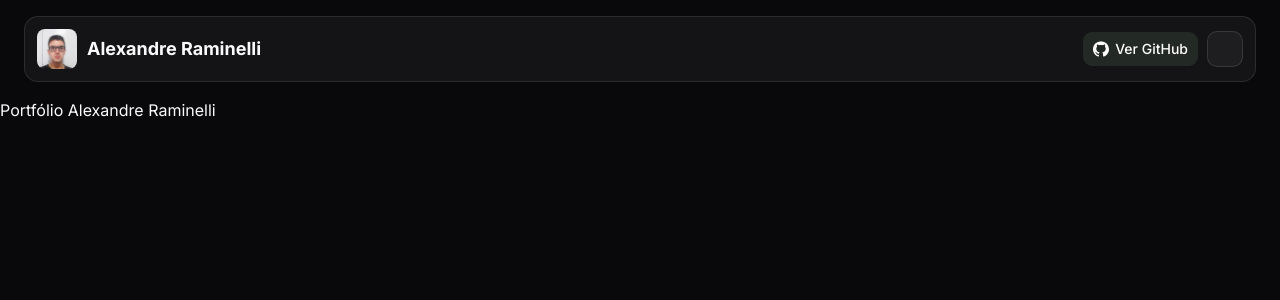
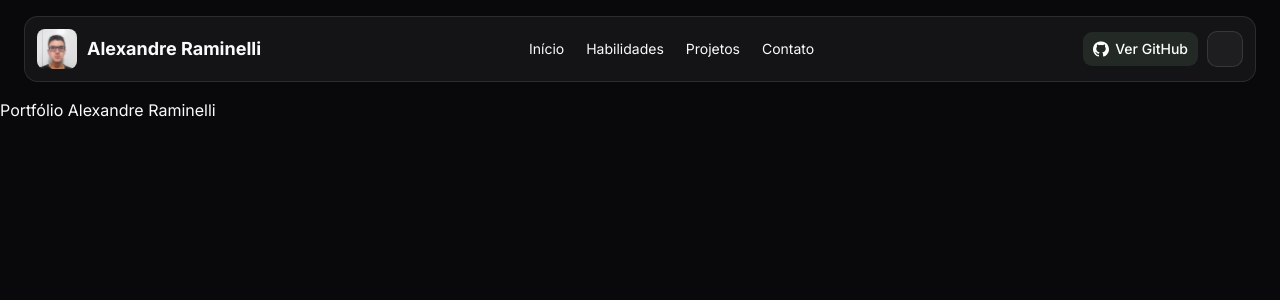
Before and after one commit to alexandreraminelli/alexandre-raminelli-portfolio, a Next.js app: page / in a window 1280 px wide. Shown: the top 300 px of the page. Built offline with nearby package versions, Linux system fonts and the light colour scheme; some icons are missing.

Commit message:
feat(navigation): exibir menu de navegação desktop no header

```diff
--- /dev/null
+++ b/src/components/layout/portfolio/navigation/portfolio-nav-menu.tsx
@@ -0,0 +1,23 @@
+import { NavigationMenu, NavigationMenuItem, NavigationMenuLink, NavigationMenuList } from "@/components/ui/navigation-menu"
+import { PORTFOLIO_MENU } from "@/constants/navigation/portfolio-menu"
+import { cn } from "@/lib/utils"
+import Link from "next/link"
+
+/**
+ * Menu de navegação do portfólio.
+ */
+export default function PortfolioNavMenu({ className }: React.ComponentPropsWithRef<typeof NavigationMenu>) {
+  return (
+    <NavigationMenu className={cn(className)}>
+      <NavigationMenuList className="gap-1.5">
+        {PORTFOLIO_MENU.map((item, index) => (
+          <NavigationMenuItem key={index}>
+            <NavigationMenuLink asChild>
+              <Link href={item.href}>{item.label}</Link>
+            </NavigationMenuLink>
+          </NavigationMenuItem>
+        ))}
+      </NavigationMenuList>
+    </NavigationMenu>
+  )
+}
--- a/src/components/layout/portfolio/portfolio-header.tsx
+++ b/src/components/layout/portfolio/portfolio-header.tsx
@@ -1,3 +1,4 @@
+import PortfolioNavMenu from "@/components/layout/portfolio/navigation/portfolio-nav-menu"
 import GitHubButton from "@/components/shared/buttons/github-button"
 import { ModeToggle } from "@/components/shared/buttons/mode-toggle"
 import { Avatar, AvatarImage } from "@/components/ui/avatar"
@@ -21,12 +22,13 @@ export default function PortfolioHeader() {
       <AvatarAndTitle />
 
       {/* Menu de navegação */}
+      <PortfolioNavMenu className="max-sm:hidden" />
 
       {/* End Content */}
       <div className="flex flex-row items-center gap-2">
         {/* Botão do GitHub */}
-        <GitHubButton className="max-sm:hidden" size="lg" />
-        <GitHubButton iconOnly className="sm:hidden" size="icon-lg" />
+        <GitHubButton className="max-md:hidden" size="lg" />
+        <GitHubButton iconOnly className="md:hidden" size="icon-lg" />
         {/* Botão de tema */}
         <ModeToggle size="icon-lg" />
       </div>
@@ -39,13 +41,13 @@ export default function PortfolioHeader() {
  */
 function AvatarAndTitle() {
   return (
-    <div className="flex flex-row items-center flex-1 min-w-0 gap-2.5 w-fit">
+    <div className="flex flex-row items-center min-w-0 gap-2.5 w-fit">
       {/* Avatar */}
       <Avatar size="lg">
         <AvatarImage className="rounded-md" src={IMAGES.avatar} alt={IMAGES.avatarAlt} />
       </Avatar>
       {/* Título */}
-      <h1 className="font-bold sm:text-lg truncate text-ellipsis min-w-0">{SITE.author.name}</h1>
+      <h1 className="font-bold md:text-lg truncate text-ellipsis min-w-0">{SITE.author.name}</h1>
     </div>
   )
 }
```
